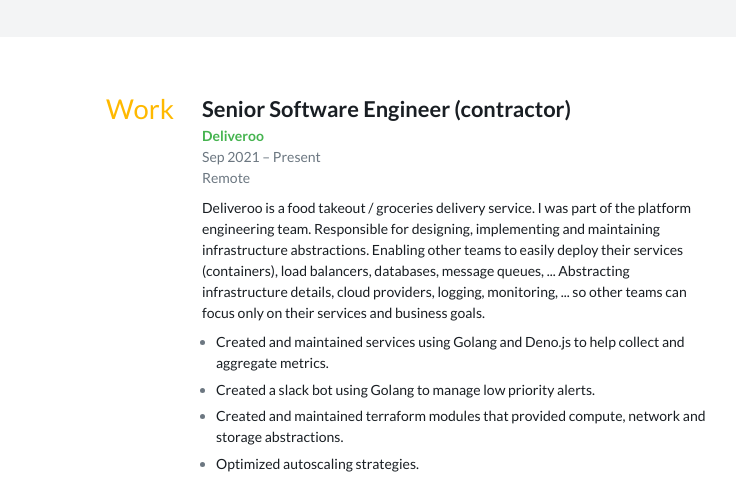
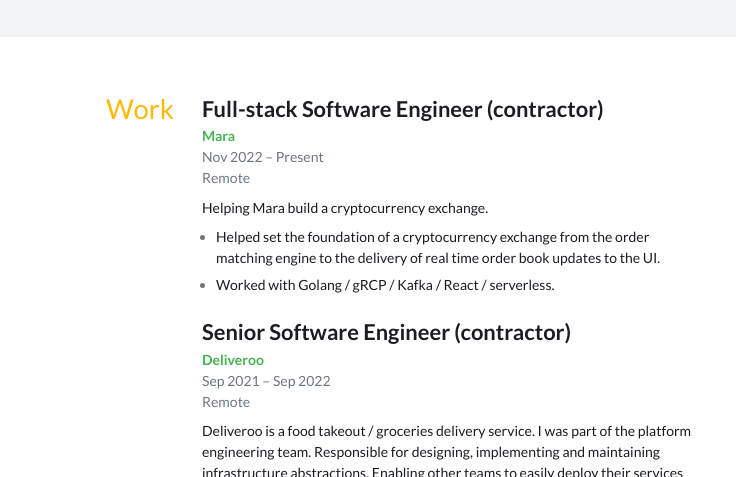
Before and after one commit to NMFR/cv, a plain HTML site: page index.html in a window 1280 px wide. Shown: the part 497-974 px from the top of the page, without its empty margins (284-1020 px from the left). Drawn offline with Linux system fonts and the light colour scheme.

Commit message:
Deploying to gh-pages from @ NMFR/cv@f283d60c2935000cb1125cdcd4d25a1f5652b45d 🚀

```diff
--- a/index.html
+++ b/index.html
@@ -306,6 +306,27 @@
         <div class="stack">
             <article>
               <header>
+                <h4>Full-stack Software Engineer (contractor)</h4>
+                <div class="meta">
+                  <div>
+                    <strong><a href="https://www.mara.xyz/">Mara</a></strong>
+                  </div>
+                  <div>
+                    <time datetime="2022-11-10">Nov 2022</time> –
+                    Present
+                  </div>
+                    <div>Remote</div>
+                </div>
+              </header>
+                <p>Helping Mara build a cryptocurrency exchange.</p>
+
+                <ul>
+                    <li><p>Helped set the foundation of a cryptocurrency exchange from the order matching engine to the delivery of real time order book updates to the UI.</p></li>
+                    <li><p>Worked with Golang / gRCP / Kafka / React / serverless.</p></li>
+                </ul>
+            </article>
+            <article>
+              <header>
                 <h4>Senior Software Engineer (contractor)</h4>
                 <div class="meta">
                   <div>
@@ -313,7 +334,7 @@
                   </div>
                   <div>
                     <time datetime="2021-09-14">Sep 2021</time> –
-                    Present
+                    <time datetime="2022-09-14">Sep 2022</time>
                   </div>
                     <div>Remote</div>
                 </div>
@@ -487,9 +508,9 @@
             <div>
                 <h4>Backend</h4>
                 <ul class="tag-list">
+                    <li>Golang</li>
                     <li>Node.js</li>
                     <li>Deno</li>
-                    <li>Golang</li>
                 </ul>
             </div>
             <div>
@@ -507,7 +528,6 @@
                     <li>JavaScript / TypeScript</li>
                     <li>React</li>
                     <li>Redux</li>
-                    <li>SCSS / CSS / CSS in JS</li>
                 </ul>
             </div>
             <div>
@@ -573,6 +593,7 @@
         <div class="stack">
               <blockquote>
                 <p>I worked with Nuno for several months at Deliveroo. Our team focused on delivering abstractions for deciding which primitives to run workloads on, networking and databases. Nuno was exceptional at delivering results and was behind some great initiatives which largely helped our monitoring posture. He lead the charge in investigating optimizations to our autoscaling strategies, built a non-urgent but high priority alerting system, changed our development workflow to make more use of devcontainers with VS Code (which significantly improved setup time), significantly improved our database monitoring with custom tooling and became our go-to Kubernetes expert. Nuno has a keen focus on terse but high quality code and likes to take a data driven approach to decision making, which makes him a great candidate for discussion around key decisions. It was great working with Nuno - he's an excellent addition to any team!</p>
+
                   <p>
                     <cite>Sanyia Saidova, Senior Software Engineer @ Deliveroo</cite>
                   </p>
```
